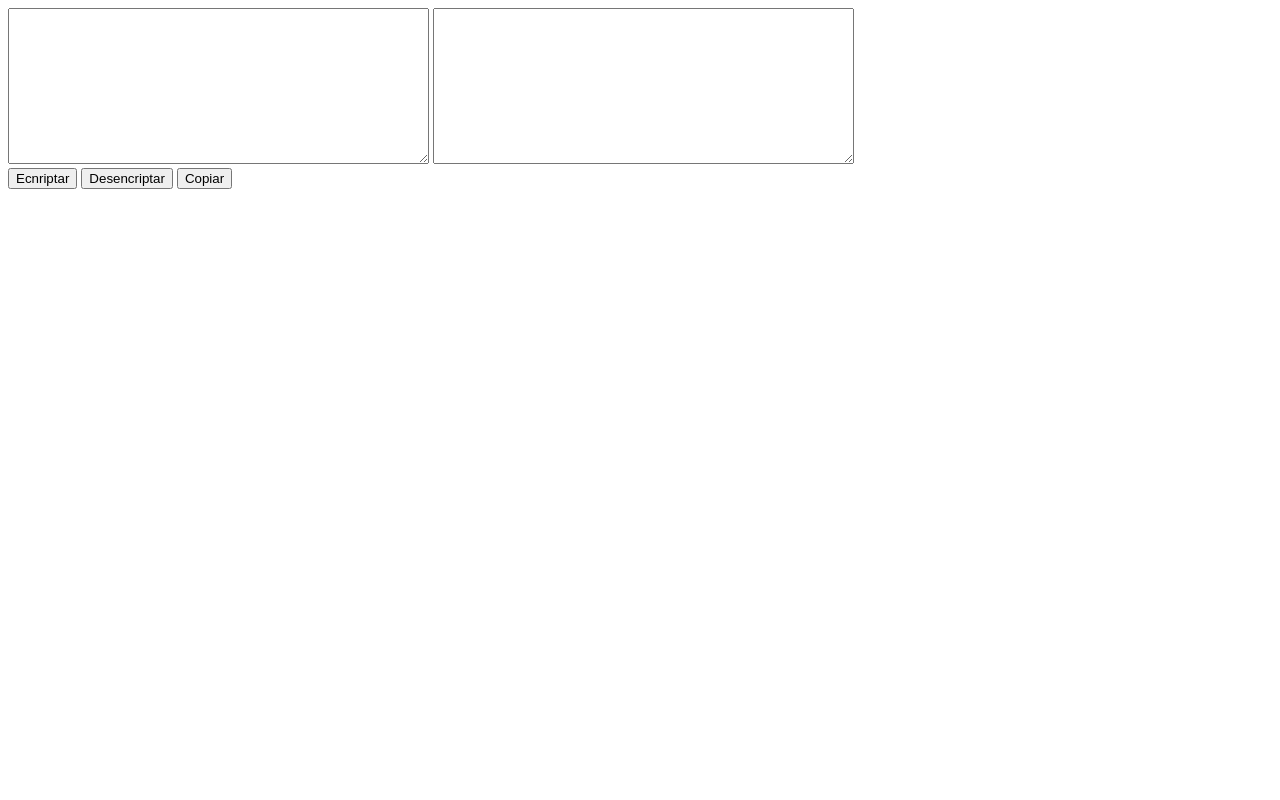
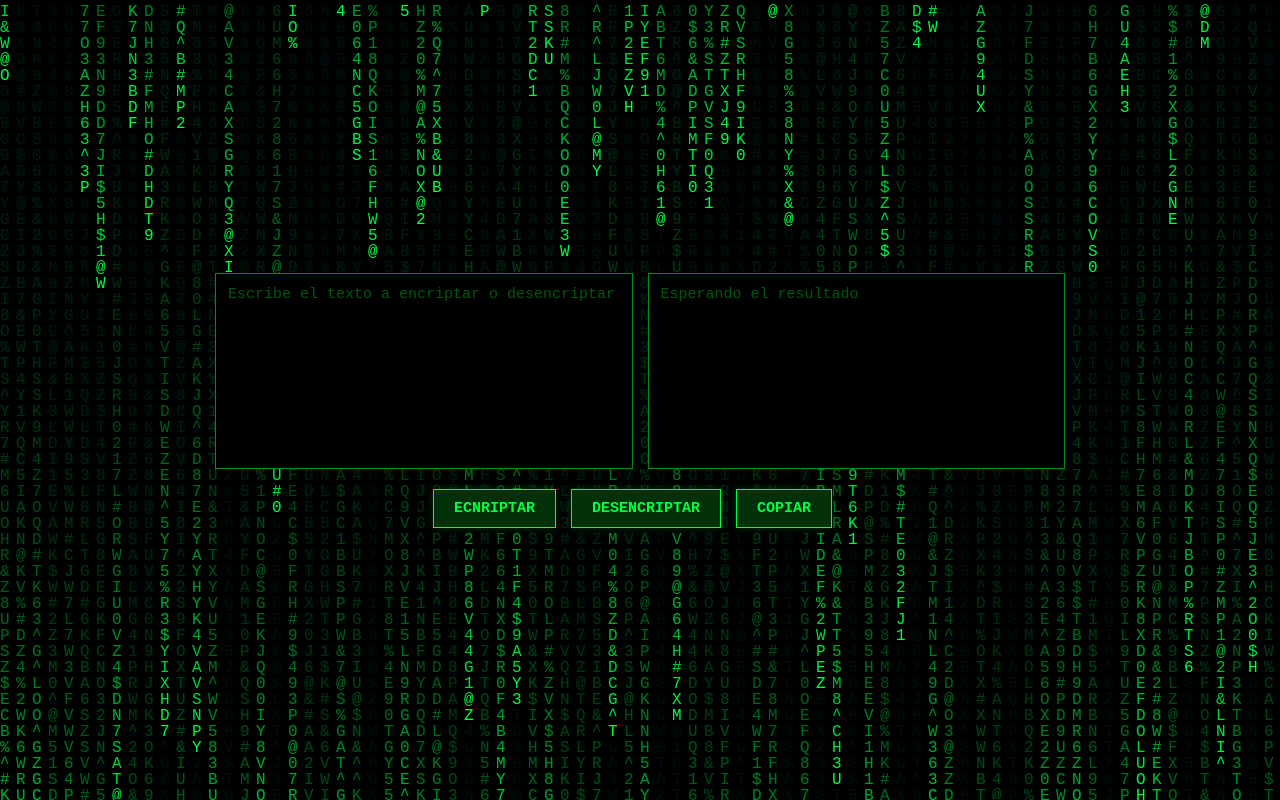
Before and after one commit to J0seluisGM/encriptado-y-desencriptado, a plain HTML site: page index.html in a window 1280 px wide. Drawn offline with Linux system fonts and the light colour scheme.

Commit message:
Segundo commit, integracion de estilos y efectos

```diff
--- /dev/null
+++ b/css/style.css
@@ -0,0 +1,94 @@
+/*
+ * @Autor: Jose Luis Garcia Martinez
+ * Descripción: Estilo y ubicaciones de los elementos
+ * Versión: 1.0
+ */
+
+#matrix {
+  position: fixed;
+  top: 0;
+  left: 0;
+  width: 100%;
+  height: 100%;
+  z-index: -1;
+}
+
+body {
+  background-color: #050505;
+  color: #00ff41;
+  font-family: 'Courier New', Courier, monospace;
+  display: flex;
+  flex-direction: column;
+  justify-content: center;
+  align-items: center;
+  min-height: 100vh;
+  margin: 0;
+  padding: 20px;
+  box-sizing: border-box;
+}
+
+.ubicacion-de-textarea {
+  display: flex;
+  flex-direction: row;
+  justify-content: center;
+  align-items: center;
+  gap: 15px;
+  width: 100%;
+  max-width: 850px;
+}
+
+.textarea-style {
+  flex: 1;
+  width: 100%;
+  box-sizing: border-box;
+  min-height: 180px;
+  padding: 12px;
+  font-family: 'Courier New', Courier, monospace;
+  font-size: 15px;
+  color: #00ff41;
+  background-color: #000000;
+  border: 1px solid #008f11;
+  border-radius: 0;
+  resize: none;
+  outline: none;
+}
+
+.textarea-style::placeholder {
+  color: #00590b;
+}
+
+.ubicacion-de-botones {
+  display: flex;
+  justify-content: center;
+  align-items: center;
+  gap: 15px;
+  margin-top: 20px;
+  width: 100%;
+  max-width: 850px;
+  flex-wrap: wrap;
+}
+
+.btn-style {
+  background-color: #023008;
+  color: #00ff41;
+  border: 1px solid #00ff41;
+  padding: 10px 20px;
+  font-family: 'Courier New', Courier, monospace;
+  font-size: 15px;
+  font-weight: bold;
+  border-radius: 0;
+  cursor: pointer;
+  text-transform: uppercase;
+  box-shadow: 0 0 8px rgba(0, 255, 65, 0.2);
+  transition: background-color 0.2s ease, color 0.2s ease, box-shadow 0.2s ease;
+}
+
+.btn-style:hover {
+  background-color: #00ff41;
+  color: #000000;
+  box-shadow: 0 0 18px rgba(0, 255, 65, 0.7);
+}
+
+.btn-style:active {
+  transform: scale(0.90);
+}
--- a/index.html
+++ b/index.html
@@ -1,20 +1,40 @@
+<!--
+  @author: Jose Luis Garcia Martinez.
+  Descripción: Pagina de inicio
+-->
 <!DOCTYPE html>
 <html lang="en">
 <head>
     <meta charset="UTF-8">
+    <meta name="author" content="Jose Luis Garcia Martinez">
     <meta http-equiv="X-UA-Compatible" content="IE=edge">
     <meta name="viewport" content="width=device-width, initial-scale=1.0">
     <script src="js\encriptar.js"></script>
     <script src="js\desencriptar.js"></script>
     <script src="js\copiar.js"></script>
+
+
     <title>Encriptador</title>
+    <link rel="stylesheet" href="css/style.css">
 </head>
 <body>
-    <textarea id="txt" rows="10" cols="50"></textarea>
-    <textarea id="txt2" rows="10" cols="50"></textarea>
-    <br>
-    <button onclick="encriptar()">Ecnriptar</button>
-    <button onclick="desencriptar()">Desencriptar</button>
-    <button id="cop" onclick="copi()">Copiar</button> <span id="copyAnswer"></span>
+
+    <canvas id="matrix"></canvas>
+
+    <div class="ubicacion-de-textarea">
+        <textarea class="textarea-style" id="txt" rows="10" placeholder="Escribe el texto a encriptar o desencriptar"></textarea>
+        <textarea class="textarea-style" id="txt2" rows="10" placeholder="Esperando el resultado" readonly></textarea>
+
+    </div>
+
+    <div class="ubicacion-de-botones">
+        <button onclick="encriptar()" class="btn-style">Ecnriptar</button>
+        <button onclick="desencriptar()" class="btn-style">Desencriptar</button>
+        <button id="cop" onclick="copi()" class="btn-style">Copiar</button> <span id="copyAnswer"></span>
+
+    </div>
+
+    <script src="js\fondomatrix.js"></script>
+
 </body>
 </html>
--- a/js/copiar.js
+++ b/js/copiar.js
@@ -1,3 +1,9 @@
+/**
+ * Descripción: Se copia el resultado de la encriptacion o desencriptacion.
+ * @author Jose Luis Garcia Martinez.
+ * @version 1.0
+ */
+
 function copi(){
     var texto = document.getElementById("txt2");
     texto.select();
--- a/js/desencriptar.js
+++ b/js/desencriptar.js
@@ -1,3 +1,9 @@
+/**
+ * Descripción: Se genera la desencriptacion del texto.
+ * @author Jose Luis Garcia Martinez.
+ * @version 1.0
+ */
+
 function desencriptar(){
 
     let nombre=document.getElementById("txt").value;
--- a/js/encriptar.js
+++ b/js/encriptar.js
@@ -1,3 +1,9 @@
+/**
+ * Descripción: Se genera la encriptacion del texto.
+ * @author Jose Luis Garcia Martinez.
+ * @version 1.0
+ */
+
 function encriptar(){
 
     let nombre=document.getElementById("txt").value;
--- /dev/null
+++ b/js/fondomatrix.js
@@ -0,0 +1,40 @@
+/**
+ * Descripción: Genera el efecto de lluvia estilo matrix.
+ * @author Jose Luis Garcia Martinez.
+ * @version 1.0
+ */
+
+const canvas = document.getElementById('matrix');
+const canvastext = canvas.getContext('2d');
+
+canvas.width = window.innerWidth;
+canvas.height = window.innerHeight;
+
+const caracteres = 'ABCDEFGHIJKLMNOPQRSTUVWXYZ0123456789@#$%^&';
+const sizefuente = 16;
+const columnas = Math.floor(canvas.width / sizefuente);
+const gota = Array(columnas).fill(1);
+
+function dibujarMatrix() {
+      canvastext.fillStyle = 'rgba(0, 0, 0, 0.05)';
+      canvastext.fillRect(0,0, canvas.width, canvas.height);
+      canvastext.fillStyle = '#00ff41';
+      canvastext.font = sizefuente + 'px monospace';
+
+      for (let i = 0; i < gota.length; i++) {
+        const texto = caracteres.charAt(Math.floor(Math.random() * caracteres.length));
+        canvastext.fillText(texto, i * sizefuente, gota[i] * sizefuente);
+
+          if (gota[i] * sizefuente > canvas.height && Math.random() > 0.950) {
+            gota[i] = 0;
+          }
+          gota[i]++;
+      }
+}
+
+    setInterval(dibujarMatrix, 40);
+
+    window.addEventListener('resize', () => {
+      canvas.width = window.innerWidth;
+      canvas.height = window.innerHeight;
+    });
```
